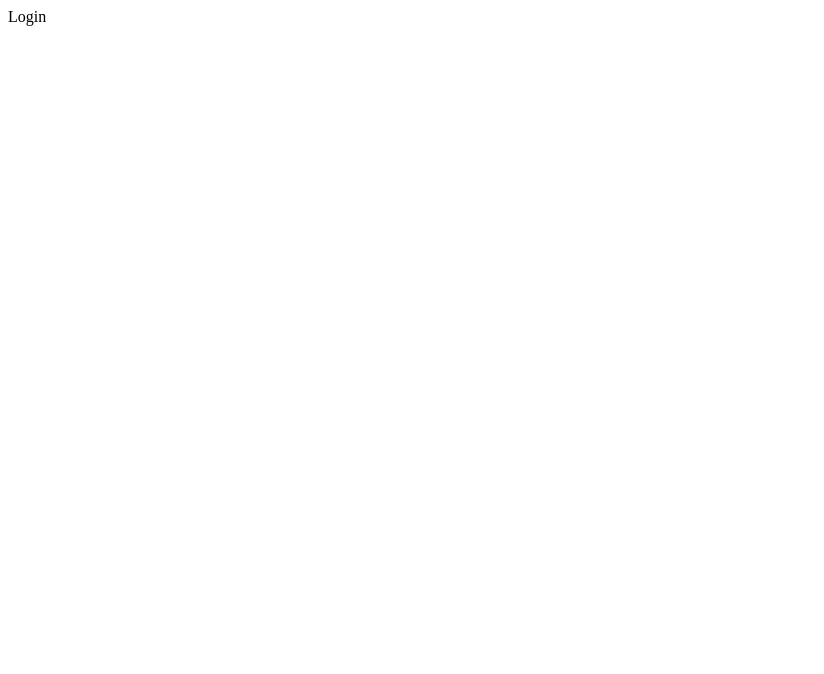
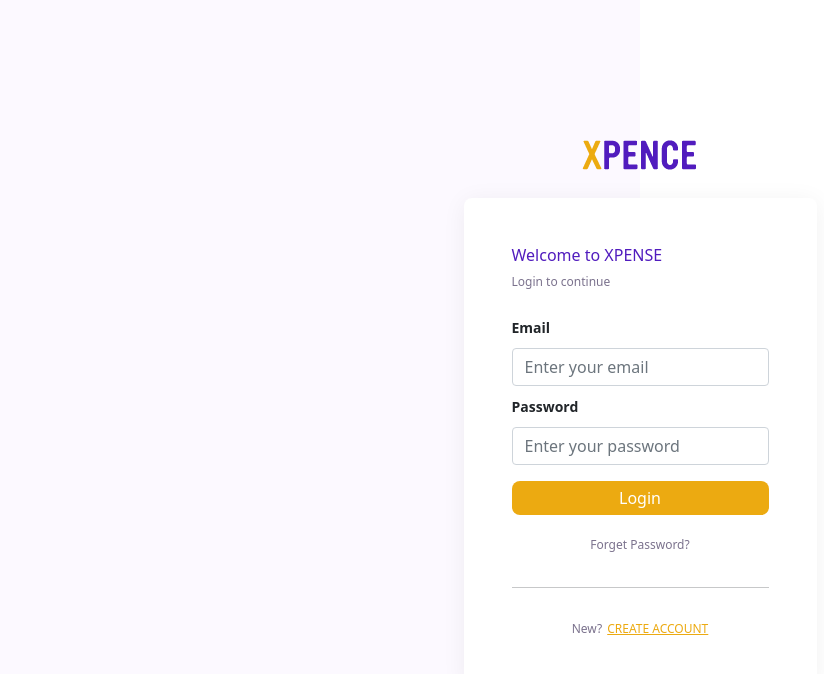
Before and after one commit to SolvIT-Africa-Bootcamp-cohort2/Expense-tracking-app, a React (Create React App) app: page / in a window 1280 px wide. Shown: the top 674 px of the page, without its empty margins (0-824 px from the left). Built offline with nearby package versions, Linux system fonts and the light colour scheme.

Commit message:
created login page

```diff
--- a/src/components/Login/Login.js
+++ b/src/components/Login/Login.js
@@ -1,7 +1,44 @@
 import React from "react";
+import "../../styles/login.scss";
 
 function Login() {
-  return <div>Login</div>;
+  return (
+    <div className="login-main-container">
+      <div className="login-background-container">
+        <div></div>
+        <div></div>
+      </div>
+      <div className="form-main-container">
+        <img src={require("../../assets/logo.png")} alt="logo" />
+        <div className="form-container">
+          <h2>Welcome to XPENSE</h2>
+          <p>Login to continue</p>
+          <form method="post">
+            <div className="form-group">
+              <label>Email</label>
+              <input className="form-control" placeholder="Enter your email" />
+            </div>
+            <div className="form-group">
+              <label>Password</label>
+              <input
+                className="form-control"
+                placeholder="Enter your password"
+              />
+            </div>
+            <button>Login</button>
+          </form>
+          <div className="forget-password-container">
+            <a>Forget password?</a>
+          </div>
+          <hr />
+          <div className="form-footer2">
+            <span>New?</span>
+            <a>CREATE ACCOUNT</a>
+          </div>
+        </div>
+      </div>
+    </div>
+  );
 }
 
 export default Login;
--- a/src/index.js
+++ b/src/index.js
@@ -1,6 +1,8 @@
 import React from "react";
 import ReactDOM from "react-dom";
 import App from "./App";
+
+import "bootstrap/dist/css/bootstrap.min.css";
 
 ReactDOM.render(
   <React.StrictMode>
--- a/src/styles/_colors.scss
+++ b/src/styles/_colors.scss
@@ -1,8 +1,9 @@
 $balck: #000;
-$yellow: #ECAA11;
-$blue:#511CBE ;
-$darkBlue: #5E419A;
-$white:#FFFFFF ;
-$darkWhite:#FCF9FF ;
-$gray:#FCF9FF  ;
-$lightGray:#F0F0F0 ;
+$yellow: #ecaa11;
+$blue: #511cbe;
+$darkBlue: #5e419a;
+$white: #ffffff;
+$darkWhite: #fcf9ff;
+$gray: #fcf9ff;
+$lightGray: #f0f0f0;
+$textGray: #7b728d;
--- /dev/null
+++ b/src/styles/_partials.scss
@@ -0,0 +1,18 @@
+@mixin flex-center {
+  display: flex;
+  align-items: center;
+  justify-content: center;
+}
+
+@mixin flex-center-column {
+  display: flex;
+  align-items: center;
+  justify-content: center;
+  flex-direction: column;
+}
+
+@mixin flex-space {
+  display: flex;
+  align-items: center;
+  justify-content: space-between;
+}
--- /dev/null
+++ b/src/styles/login.scss
@@ -0,0 +1,95 @@
+@import "partials";
+@import "colors";
+
+.login-main-container {
+  position: relative;
+  width: 100%;
+  height: 100vh;
+
+  .login-background-container {
+    @include flex-space;
+    height: 100%;
+    width: 100%;
+    div {
+      width: 50%;
+      height: 100%;
+      &:first-child {
+        background-color: $gray;
+      }
+      &:last-child {
+        background-color: $white;
+      }
+    }
+  }
+
+  .form-main-container {
+    position: absolute;
+    top: 0;
+    bottom: 0;
+    width: 100%;
+    @include flex-center-column;
+
+    img {
+      margin: 1rem 0px;
+    }
+
+    .form-container {
+      padding: 3rem;
+      background: $white 0% 0% no-repeat padding-box;
+      box-shadow: 0px 3px 24px #0000000f;
+      border-radius: 8px;
+
+      h2 {
+        color: $blue;
+        font-size: 16px;
+      }
+      p {
+        font-size: 12px;
+        color: $textGray;
+      }
+
+      form {
+        label {
+          margin: 10px 0px;
+          font-weight: 600;
+          font-size: 14px;
+        }
+        button {
+          margin: 1rem 0px;
+          width: 100%;
+          background-color: $yellow;
+          color: $white;
+          border: none;
+          outline: none;
+          padding: 5px;
+          border-radius: 8px;
+        }
+      }
+      .forget-password-container {
+        text-align: center;
+        a {
+          color: $textGray;
+          font-size: 12px;
+          text-transform: capitalize;
+        }
+      }
+
+      hr {
+        margin: 2rem 0px;
+      }
+      .form-footer2 {
+        font-size: 12px;
+        text-align: center;
+
+        span {
+          color: $textGray;
+        }
+        a {
+          color: $yellow;
+          text-decoration: underline;
+          margin-left: 5px;
+        }
+      }
+    }
+  }
+}
```
Also changed, not shown: src/assets/logo.png (renamed from public/logo.png).
